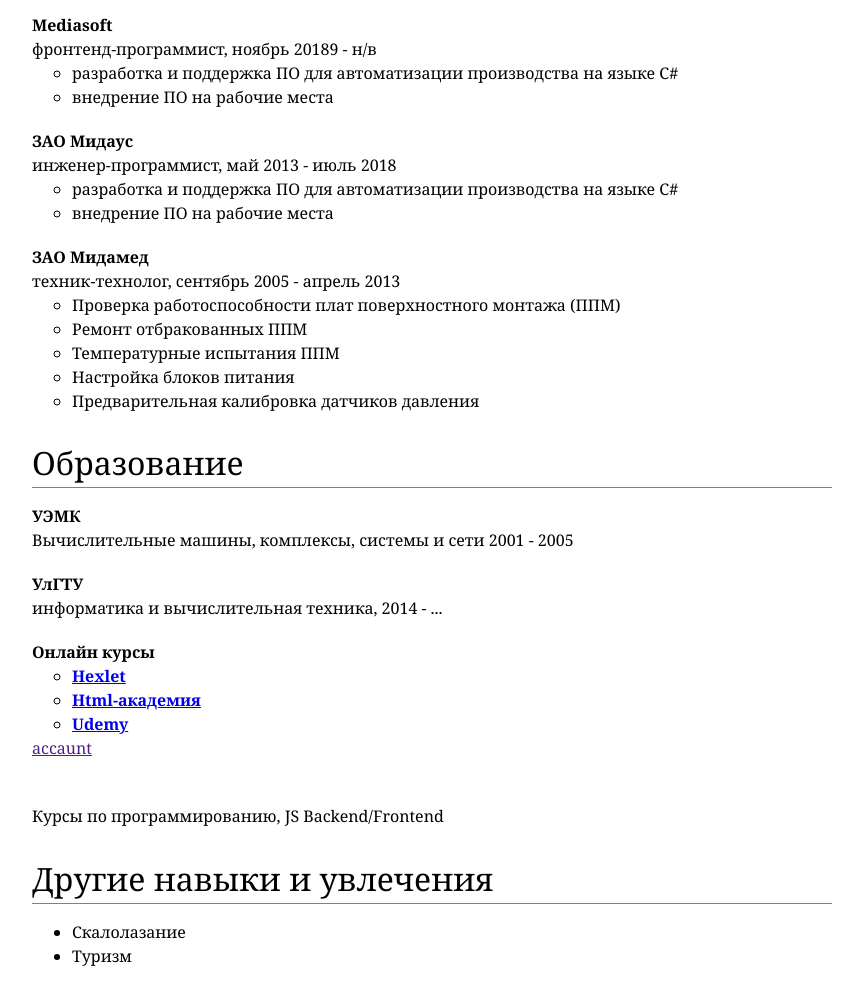
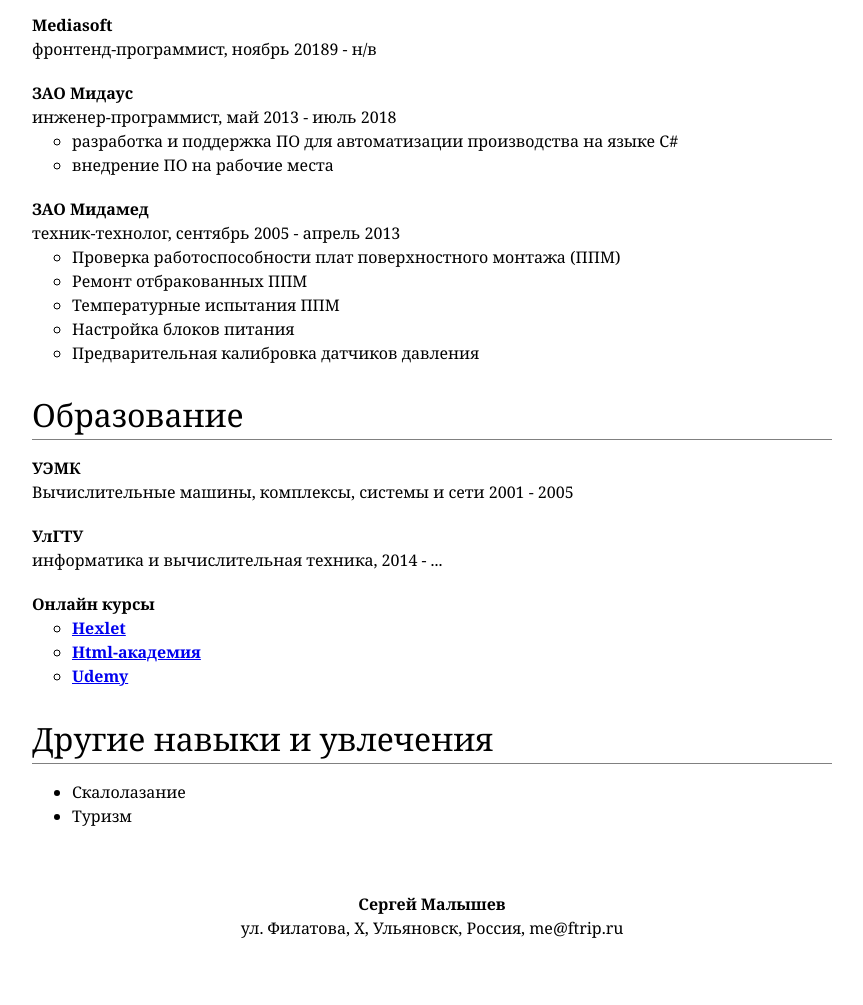
Before and after one commit to ftrip/ftrip.github.io, a plain HTML site: page index.html in a window 1280 px wide. Shown: the part 447-1452 px from the top of the page, without its empty margins (208-1071 px from the left). After the commit the page ends 1431 px from the top, so only its background shows below. Drawn offline with Linux system fonts and the light colour scheme.

Commit message:
Update index.html

```diff
--- a/index.html
+++ b/index.html
@@ -27,10 +27,6 @@
                 <li>
                     <b>Mediasoft</b><br>
                     фронтенд-программист, ноябрь 20189 - н/в
-                    <ul>
-                        <li>разработка и поддержка ПО для автоматизации производства на языке C#</li>
-                        <li>внедрение ПО на рабочие места</li>
-                    </ul>
                 </li>
                 <li>
                     <b>ЗАО Мидаус</b><br>
@@ -69,11 +65,6 @@
                         <li><a href="https://htmlacademy.ru/profile/ftrip"><b>Html-академия</b></a></li>
                         <li><a href="https://www.udemy.com/user/malyshev-sergei-vladimirovich/"><b>Udemy</b></a></li>
                     </ul>
-                    <a href="">accaunt</a>
-                </li>
-                <li>
-                    <br>
-                    Курсы по программированию, JS Backend/Frontend
                 </li>
             </ul>
             </ul>
```
